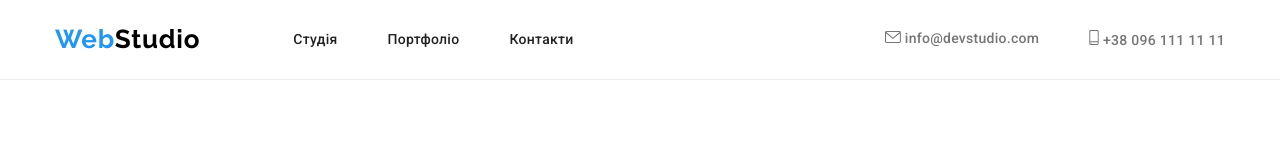
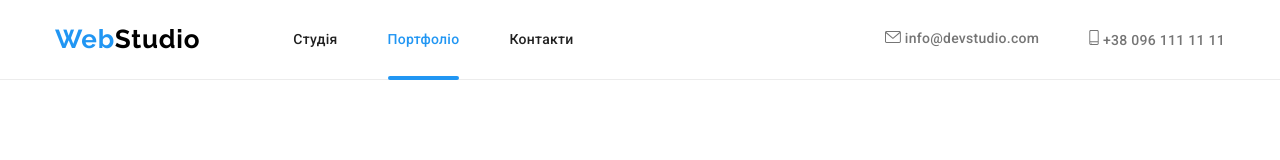
Before and after one commit to gambel1/goit-markup-hw-05, a plain HTML site: page portfolio.html in a window 1280 px wide. Shown: the top 160 px of the page. Drawn offline with nearby package versions, Linux system fonts and the light colour scheme.

Commit message:
Доробив сторінку Портфоліо
Додав підкреслення посиланню Портфоліо на сторінці "Портфоліо"

```diff
--- a/portfolio.html
+++ b/portfolio.html
@@ -23,7 +23,7 @@
                     <a class="link-nav" href="./index.html">Студія</a>
                 </li>
                 <li>
-                    <a class="link-nav" href="#">Портфоліо</a>
+                    <a class="link-nav current" href="#">Портфоліо</a>
                 </li>
                 <li>
                     <a class="link-nav" href="#">Контакти</a>
```
Also changed, not shown: css/styles.css (+0 -18 lines).
